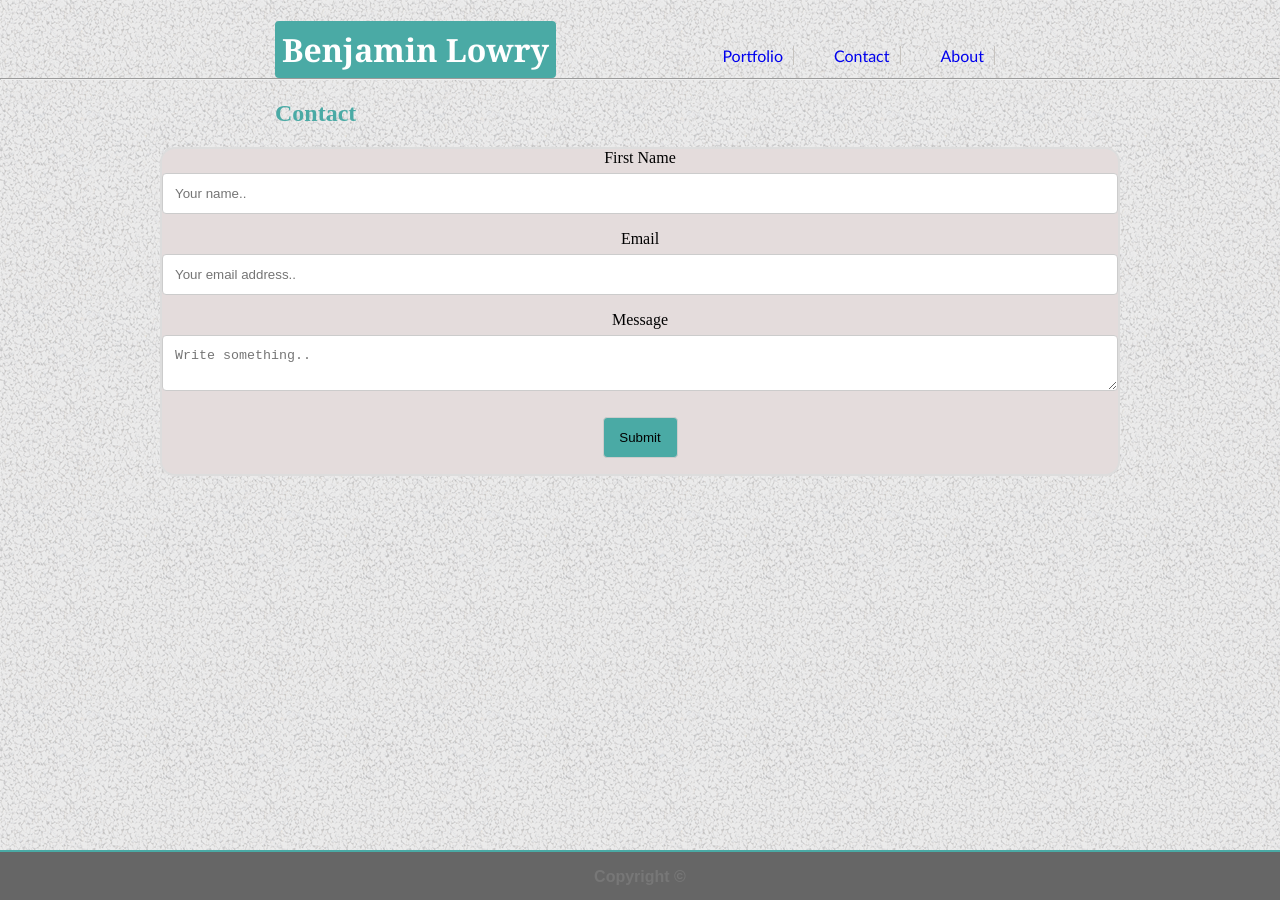
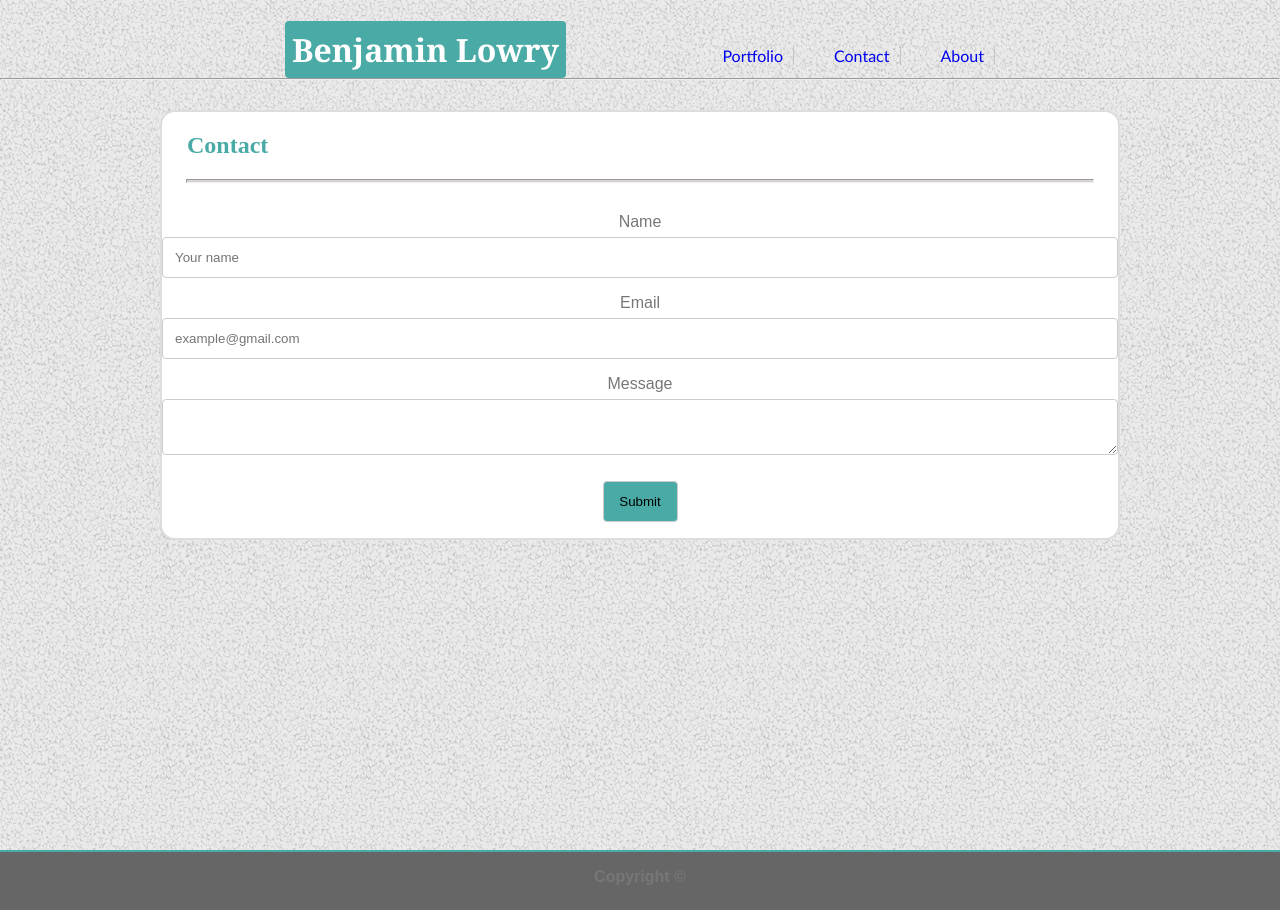
Before and after one commit to b-lowry/bio-student, a plain HTML site: page contact.html in a window 1280 px wide. Drawn offline with Linux system fonts and the light colour scheme.

Commit message:
corrected more layout issues

```diff
--- a/assets/css/style.css
+++ b/assets/css/style.css
@@ -11,16 +11,8 @@ body {
     background-image: url(../images/gravel.png);
 }
 
-#profile-pic {
-    float: left;
-    padding-right: 15px;
-    height: 200px;
-    width: 200px;
-}/*Note that image black space around top and bottom is part of photo. Will replace with a higher quality photo soon*/
-
 .navbar {
     overflow: hidden;
-    width
 }
 
 .nav-button {
@@ -41,15 +33,16 @@ body {
 .main-content {
     width: 960px;
     margin: auto;
+    margin-top: 30px;
     text-align: center;
-    background-color: #e4dcdc;
+    background-color: #ffffff;
     border: solid 2px #dddddd;
     border-radius: 15px;
 }
 
 .sticky-footer {
     text-align: center;
-    height: 50px;
+    height: 60px;
     border-top: 2px solid #4aaaa5;
     background: #666666;
 }
@@ -60,7 +53,7 @@ body {
 
 .wrapper {
     min-height: 100%;
-    margin-bottom: -50px;
+    margin-bottom: -60px;
 }
 
 .heading-font {
@@ -70,19 +63,22 @@ body {
     color: white;
     display: inline-block;
     border-radius: 4px;
-    margin-left: 275px;
+    margin-left: 285px;
     margin-bottom: 0;
     padding: 7px;
 }
 
 .heading-two {
-    margin-left: 275px;
+    margin-left: 25px;
     color: #4aaaa5;
+    text-align: left;
 }
 
-.text {
-    text-align: center;
+.input-name{
+    color: #777777;
+    font-family: Arial, Helvetica, sans-serif;
 }
+
 
 input,
 textarea {
@@ -94,16 +90,49 @@ textarea {
     margin-bottom: 16px;
 }
 
+
+
 #submit {
     background-color: #4aaaa5;
     width: 75px;
 }
 
-/*
-ul {
+#subject {
+    height: 200px;
+}
+
+/*Attempted many ways to make inputs in contact form a smaller width as well as labels aligned to left side but kept breaking the form into multiple pieces. Need to allocate classes and divs for all properties inside input and text area selectors.*/
+
+
+.hr-outside {
     margin: 0;
 }
-*/
+
+.hr-inside {
+    margin-bottom: 30px;
+    width: 95%;
+    height: 4px;
+    background-color: #dad1d1;
+}
+
+.portfolio-work {
+    text-align: left;
+    padding: 0px 30px 0px 30px;
+}
+
+.portfolio-work img {
+    padding-right: 20px;
+    padding-bottom: 20px;
+}
+
+
+#profile-pic {
+    float: left;
+    padding-right: 15px;
+    height: 200px;
+    width: 200px;
+    margin-left: 25px;
+}
 
 li {
     border-right: solid 1px #c7c4c0;/*tried to use a pseudo class here li:not(last:child) to take off line divider from "about" link*/
@@ -118,14 +147,10 @@ a {
     text-decoration: none;
 }
 
-hr {
-    margin: 0;
-}
-
 a:visited, a:active {
     color: inherit;
 }
 
 a:hover {
-    color: #a0062c;
+    color: #000000;
 }
--- a/contact.html
+++ b/contact.html
@@ -19,23 +19,25 @@
         </div>
      </div>
     <!--End nav bar top of page-->
-    <hr>
+    <hr class="hr-outside">
     <div class="wrapper">
-        <h2 class="heading-two">Contact</h2>
         <section class="main-content">
-                <form action="action_page.php">
+            <h1 class="heading-two">Contact</h1>
+            <hr class="hr-inside">
+            <div class="form control">
+                <form>
+                    <label class="input-name" for="fname">Name</label>
+                    <input type="text" name="firstname" placeholder="Your name">
 
-                <label for="fname">First Name</label>
-                <input type="text" id="fname" name="firstname" placeholder="Your name..">
+                    <label class="input-name" for="email">Email</label>
+                    <input type="text" name="lastname" placeholder="example@gmail.com">
 
-                <label for="email">Email</label>
-                <input type="text" id="email" name="lastname" placeholder="Your email address..">
+                    <label class="input-name" for="message">Message</label>
+                    <textarea name="message"></textarea>
 
-                <label for="message">Message</label>
-                <textarea id="subject" name="message" placeholder="Write something.."></textarea>
-
-                <input id="submit" type="submit" value="Submit">
+                    <input id="submit" type="submit" value="Submit">
                 </form>
+            </div>
         </section>
     <div class="push"></div>
     </div>
```
Also changed, not shown: index.html (+3 -2 lines), portfolio.html (+10 -8 lines).
